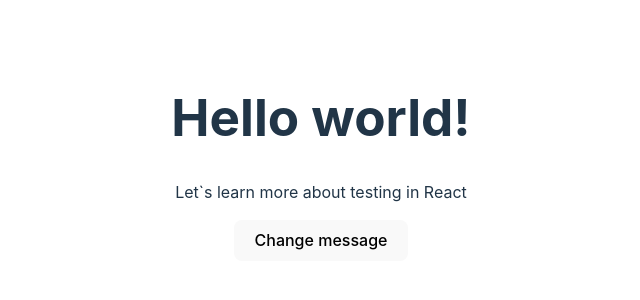
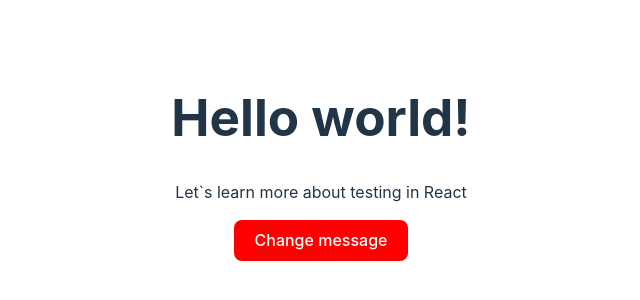
Before and after one commit to santanafx/aprendendo-jest, a React (Vite) app: page / in a window 1280 px wide. Shown: the part 242-542 px from the top of the page, without its empty margins (319-959 px from the left). Built offline with nearby package versions, Linux system fonts and the light colour scheme.

Commit message:
Teste de estilo

```diff
--- a/src/App.jsx
+++ b/src/App.jsx
@@ -37,7 +37,10 @@ function App() {
         <div>
             <h1>Hello world!</h1>
             <p>{message}</p>
-            <button onClick={() => setMessage("New message!")}>
+            <button
+                style={{ backgroundColor: "red", color: "white" }}
+                onClick={() => setMessage("New message!")}
+            >
                 Change message
             </button>
         </div>
```
Also changed, not shown: src/components/Button.jsx (added, +9 -0 lines), 2 other files (tests, documents, lock files or other folders).
